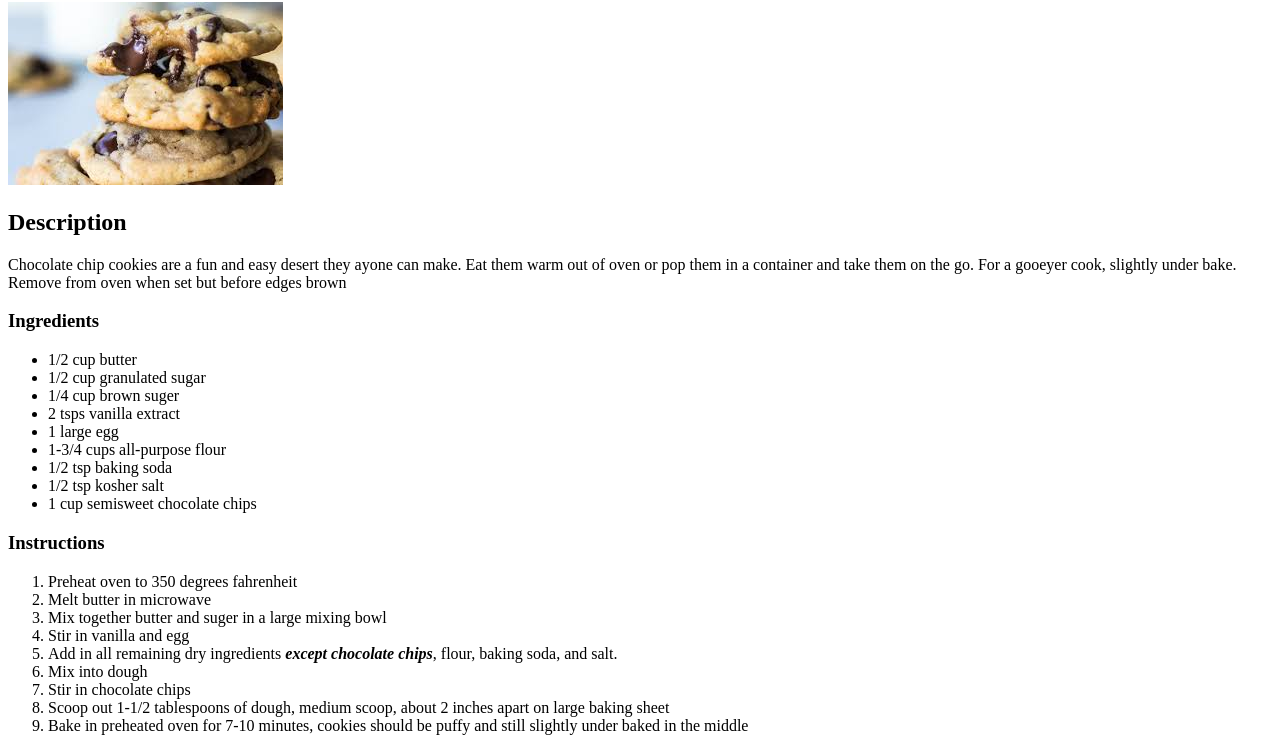
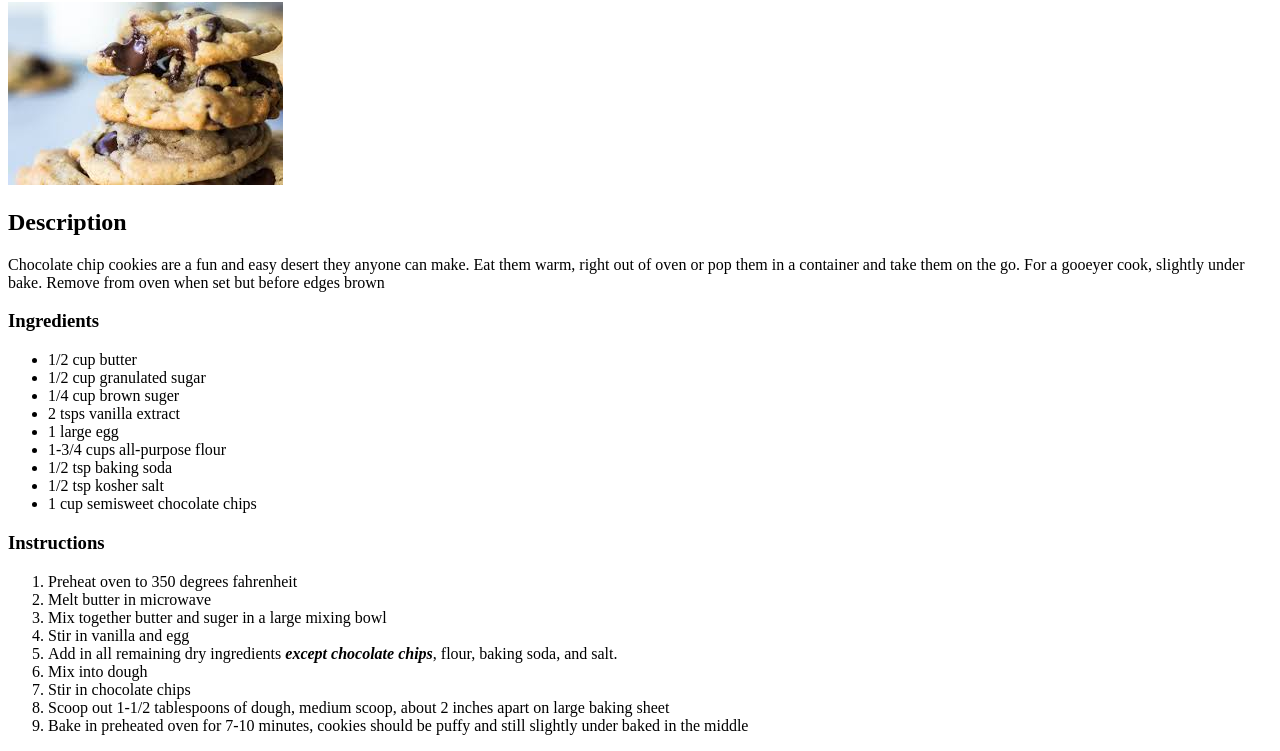
Before and after one commit to taspicknall/odin-recipes, a plain HTML site: page recipes/cookies.html in a window 1280 px wide. Shown: the part 78-829 px from the top of the page. Drawn offline with Linux system fonts and the light colour scheme.

Commit message:
Fix grammatical and spelling error in desciption

```diff
--- a/recipes/cookies.html
+++ b/recipes/cookies.html
@@ -10,7 +10,7 @@
 <body>
     <img src="../images/cookies.jpg" alt="Chocolate Chip Cookies">
     <h2>Description</h2>
-        <p>Chocolate chip cookies are a fun and easy desert they ayone can make. Eat them warm
+        <p>Chocolate chip cookies are a fun and easy desert they anyone can make. Eat them warm, right
             out of oven or pop them in a container and take them on the go. For a gooeyer cook,
             slightly under bake. Remove from oven when set but before edges brown</p>
     <h3>Ingredients</h3>
```
